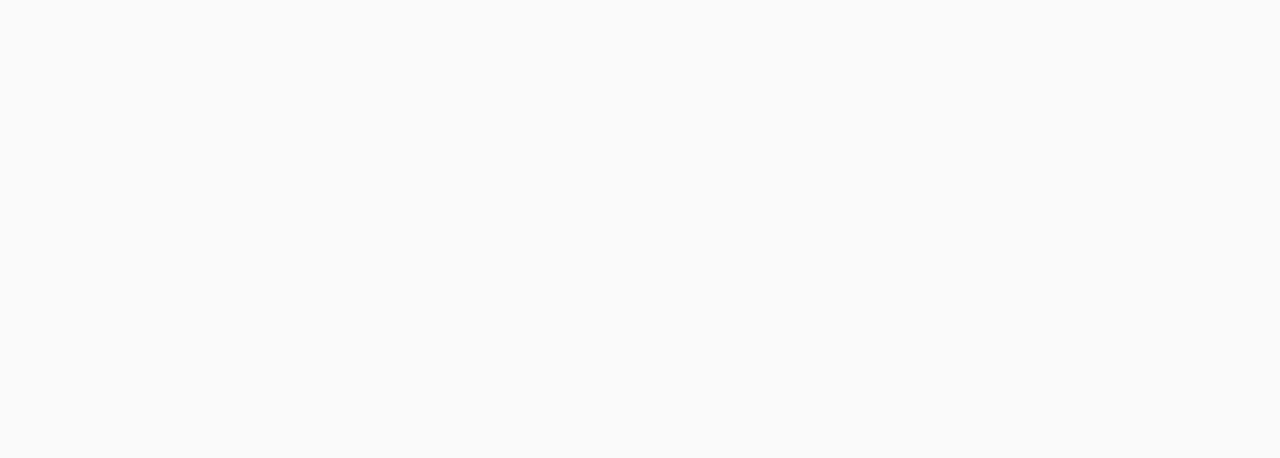
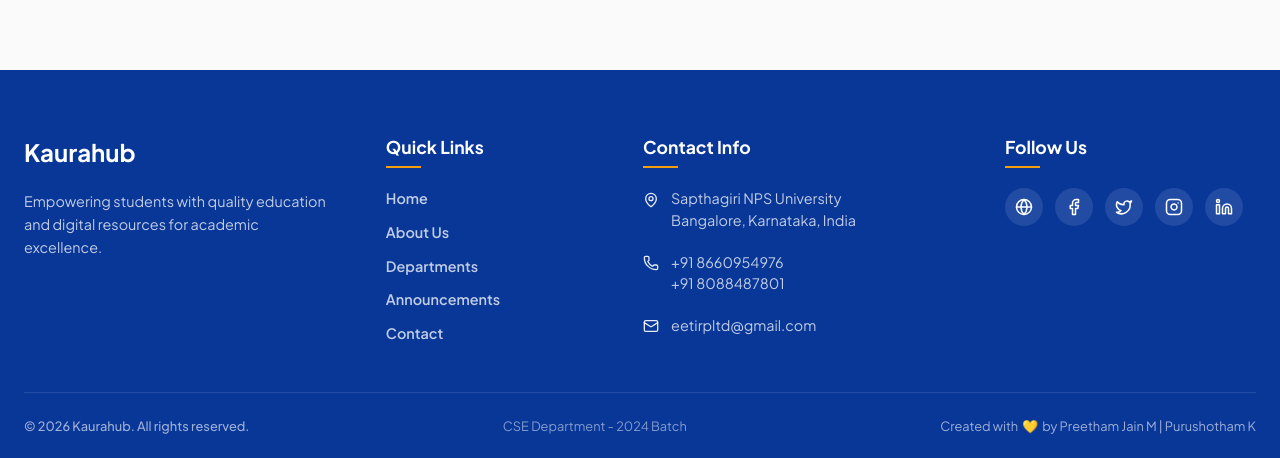
Before and after one commit to karthikdevanath10-hue/Semester-notes, a React (Vite) app: page / in a window 1280 px wide. Shown: the part 3807-4265 px from the top of the page. Before the commit the page ends 3781 px from the top, so only its background shows below. Built offline with nearby package versions, Linux system fonts and the light colour scheme; no server answers; the database is empty.

Commit message:
feat: design and integrate Kaurahub footer with correct contact info and creators credits

```diff
--- a/src/App.jsx
+++ b/src/App.jsx
@@ -6,6 +6,7 @@ import LoginModal from './components/LoginModal';
 import ProtectedRoute from './components/ProtectedRoute';
 import Home from './pages/Home';
 import AdminDashboard from './pages/AdminDashboard';
+import Footer from './components/Footer';
 
 function App() {
   const [isLoginOpen, setIsLoginOpen] = useState(false);
@@ -43,6 +44,9 @@ function App() {
             isOpen={isLoginOpen}
             onClose={() => setIsLoginOpen(false)}
           />
+
+          {/* Global Footer */}
+          <Footer />
         </div>
       </Router>
     </AuthProvider>
--- /dev/null
+++ b/src/components/Footer.jsx
@@ -0,0 +1,79 @@
+import React from 'react';
+import { Globe, Facebook, Twitter, Instagram, Linkedin, MapPin, Phone, Mail } from 'lucide-react';
+
+const Footer = () => {
+  return (
+    <footer className="footer">
+      <div className="footer-container">
+
+        {/* Brand Column */}
+        <div className="footer-column brand-column">
+          <h2>Kaurahub</h2>
+          <p>Empowering students with quality education and digital resources for academic excellence.</p>
+        </div>
+
+        {/* Quick Links Column */}
+        <div className="footer-column">
+          <h3>Quick Links</h3>
+          <ul className="footer-links">
+            <li><a href="#home">Home</a></li>
+            <li><a href="#about">About Us</a></li>
+            <li><a href="#departments">Departments</a></li>
+            <li><a href="#announcements">Announcements</a></li>
+            <li><a href="#contact">Contact</a></li>
+          </ul>
+        </div>
+
+        {/* Contact Info Column */}
+        <div className="footer-column contact-column">
+          <h3>Contact Info</h3>
+          <div className="footer-contact-item">
+            <MapPin size={16} className="footer-icon" />
+            <span>Sapthagiri NPS University<br />Bangalore, Karnataka, India</span>
+          </div>
+          <div className="footer-contact-item">
+            <Phone size={16} className="footer-icon" />
+            <span>+91 8660954976<br />+91 8088487801</span>
+          </div>
+          <div className="footer-contact-item">
+            <Mail size={16} className="footer-icon" />
+            <span>eetirpltd@gmail.com</span>
+          </div>
+        </div>
+
+        {/* Follow Us Column */}
+        <div className="footer-column social-column">
+          <h3>Follow Us</h3>
+          <div className="footer-social-links">
+            <a href="#" aria-label="Website" target="_blank" rel="noopener noreferrer">
+              <Globe size={18} />
+            </a>
+            <a href="#" aria-label="Facebook" target="_blank" rel="noopener noreferrer">
+              <Facebook size={18} />
+            </a>
+            <a href="#" aria-label="Twitter" target="_blank" rel="noopener noreferrer">
+              <Twitter size={18} />
+            </a>
+            <a href="#" aria-label="Instagram" target="_blank" rel="noopener noreferrer">
+              <Instagram size={18} />
+            </a>
+            <a href="#" aria-label="LinkedIn" target="_blank" rel="noopener noreferrer">
+              <Linkedin size={18} />
+            </a>
+          </div>
+        </div>
+
+      </div>
+
+      <div className="footer-bottom">
+        <div className="footer-bottom-container">
+          <p className="copyright">© 2026 Kaurahub. All rights reserved.</p>
+          <p className="batch-info">CSE Department - 2024 Batch</p>
+          <p className="creators">Created with <span className="heart-icon">💛</span> by Preetham Jain M | Purushotham K</p>
+        </div>
+      </div>
+    </footer>
+  );
+};
+
+export default Footer;
--- a/src/index.css
+++ b/src/index.css
@@ -1753,3 +1753,178 @@ body {
   background-color: #093798;
   transform: translateY(-1px);
 }
+
+/* Footer Styles */
+.footer {
+  background-color: #093798;
+  color: rgba(255, 255, 255, 0.85);
+  padding: 4rem 1.5rem 1.5rem 1.5rem;
+  margin-top: 6rem;
+  font-size: 0.9rem;
+}
+
+.footer-container {
+  max-width: 1280px;
+  margin: 0 auto;
+  display: grid;
+  grid-template-columns: 1.5fr 1fr 1.5fr 1.2fr;
+  gap: 3rem;
+  padding-bottom: 3rem;
+}
+
+@media (max-width: 900px) {
+  .footer-container {
+    grid-template-columns: repeat(2, 1fr);
+    gap: 2rem;
+  }
+}
+
+@media (max-width: 600px) {
+  .footer-container {
+    grid-template-columns: 1fr;
+    gap: 2rem;
+  }
+}
+
+.footer-column {
+  display: flex;
+  flex-direction: column;
+  gap: 1.25rem;
+}
+
+.footer-column h2 {
+  color: #ffffff;
+  font-size: 1.5rem;
+  font-weight: 800;
+  margin: 0;
+}
+
+.footer-column h3 {
+  color: #ffffff;
+  font-size: 1.1rem;
+  font-weight: 700;
+  margin: 0;
+  position: relative;
+  padding-bottom: 0.5rem;
+}
+
+.footer-column h3::after {
+  content: '';
+  position: absolute;
+  bottom: 0;
+  left: 0;
+  width: 35px;
+  height: 2px;
+  background-color: var(--warning-color);
+}
+
+.footer-column p {
+  line-height: 1.6;
+  color: rgba(255, 255, 255, 0.75);
+}
+
+.footer-links {
+  list-style: none;
+  padding: 0;
+  margin: 0;
+  display: flex;
+  flex-direction: column;
+  gap: 0.75rem;
+}
+
+.footer-links a {
+  color: rgba(255, 255, 255, 0.75);
+  text-decoration: none;
+  transition: all var(--transition-speed) ease;
+  font-weight: 600;
+}
+
+.footer-links a:hover {
+  color: #ffffff;
+  padding-left: 4px;
+}
+
+.footer-contact-item {
+  display: flex;
+  align-items: flex-start;
+  gap: 0.75rem;
+  line-height: 1.5;
+  color: rgba(255, 255, 255, 0.75);
+}
+
+.footer-icon {
+  color: rgba(255, 255, 255, 0.9);
+  margin-top: 0.2rem;
+  flex-shrink: 0;
+}
+
+.footer-social-links {
+  display: flex;
+  gap: 0.75rem;
+}
+
+.footer-social-links a {
+  display: flex;
+  align-items: center;
+  justify-content: center;
+  width: 38px;
+  height: 38px;
+  border-radius: 50%;
+  background-color: rgba(255, 255, 255, 0.1);
+  color: #ffffff;
+  transition: all var(--transition-speed) ease;
+  text-decoration: none;
+}
+
+.footer-social-links a:hover {
+  background-color: rgba(255, 255, 255, 0.25);
+  transform: translateY(-2px);
+}
+
+/* Footer Bottom Section */
+.footer-bottom {
+  border-top: 1px solid rgba(255, 255, 255, 0.1);
+  padding-top: 1.5rem;
+  font-size: 0.8rem;
+  color: rgba(255, 255, 255, 0.6);
+}
+
+.footer-bottom-container {
+  max-width: 1280px;
+  margin: 0 auto;
+  display: flex;
+  justify-content: space-between;
+  align-items: center;
+  flex-wrap: wrap;
+  gap: 1rem;
+}
+
+@media (max-width: 768px) {
+  .footer-bottom-container {
+    flex-direction: column;
+    text-align: center;
+  }
+}
+
+.footer-bottom p {
+  margin: 0;
+}
+
+.copyright {
+  font-weight: 500;
+}
+
+.batch-info {
+  color: rgba(255, 255, 255, 0.5);
+}
+
+.creators {
+  display: flex;
+  align-items: center;
+  gap: 0.25rem;
+}
+
+.heart-icon {
+  color: var(--warning-color);
+  animation: pulse 1.5s infinite;
+}
```
